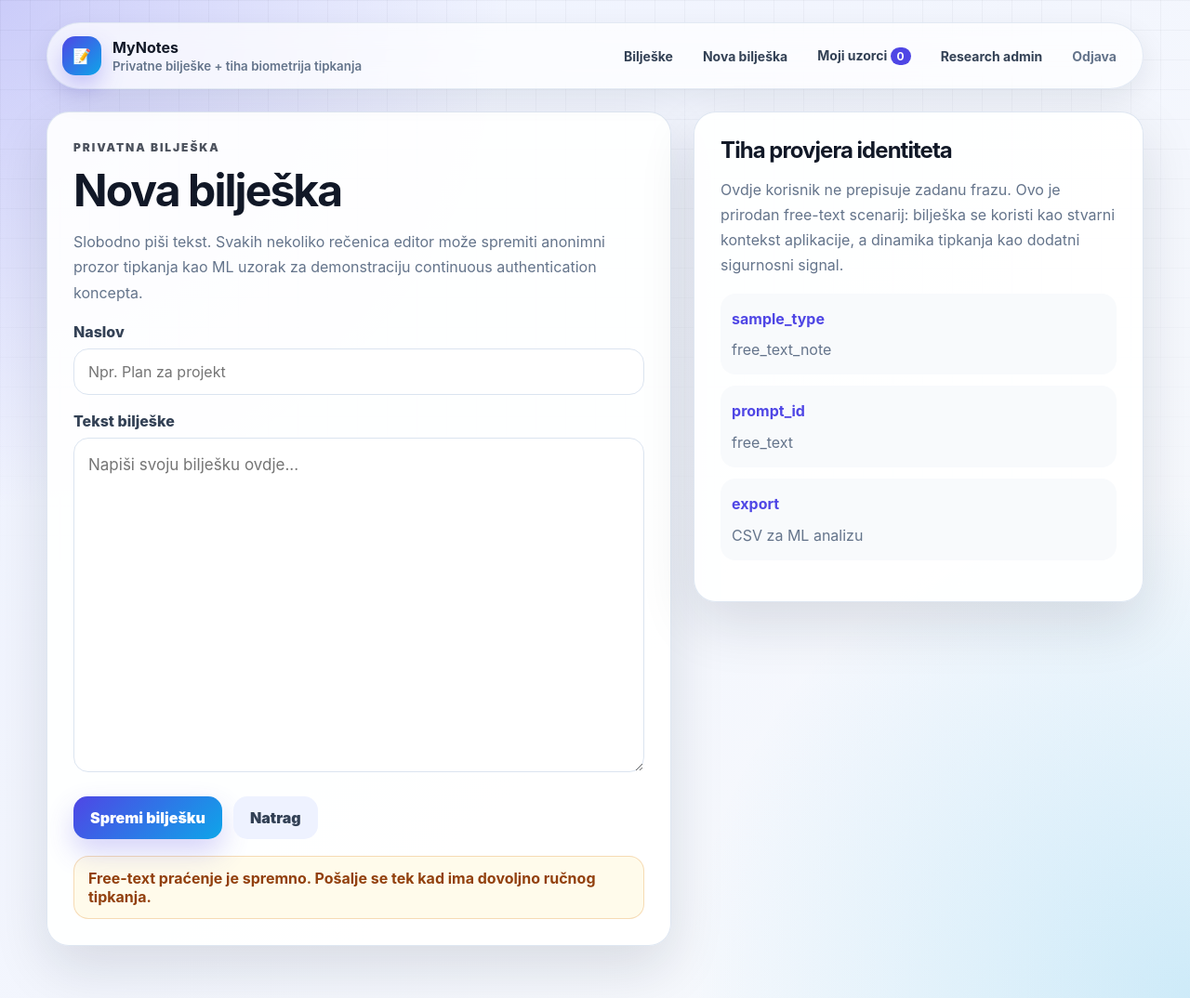
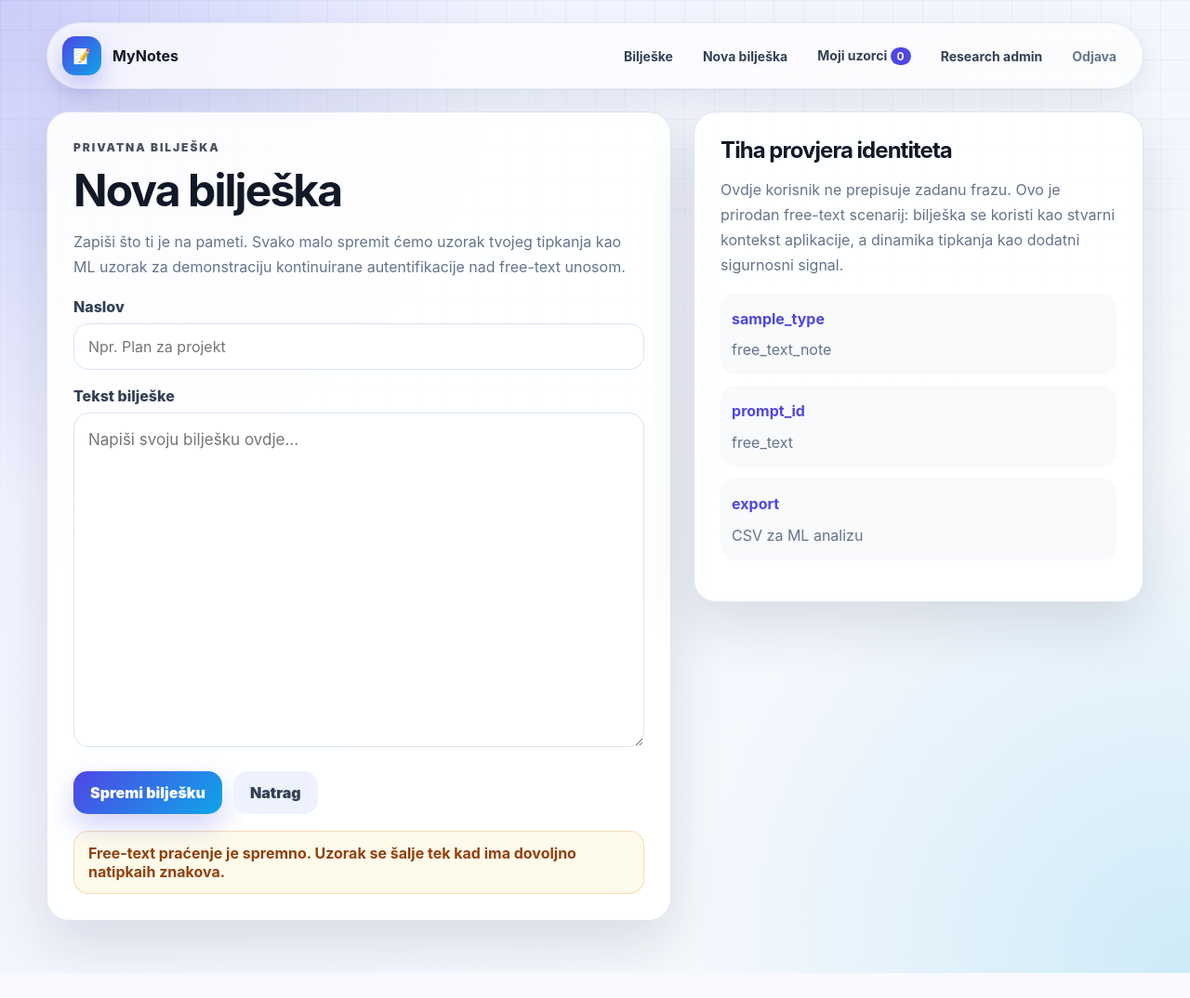
Before and after one commit to fnovak22/SI-projekt-biometrija-dinamika-tipkanja, a Flask app: page /notes/new in a window 1280 px wide. Shown: the whole page at 93% size. After the commit the page ends 1047 px from the top, so only its background shows below. Run offline with Flask 3, Linux system fonts and the light colour scheme; the visitor is signed in with stand-in values (Sample User, id 1).

Commit message:
Manje promjene tekstova sučelja

```diff
--- a/software/templates/base.html
+++ b/software/templates/base.html
@@ -13,7 +13,6 @@
                 <span class="brand-icon">📝</span>
                 <span>
                     <strong>{{ app_name }}</strong>
-                    <small>Privatne bilješke + tiha biometrija tipkanja</small>
                 </span>
             </a>
 
--- a/software/templates/index.html
+++ b/software/templates/index.html
@@ -6,7 +6,7 @@
         <div>
             <p class="eyebrow">Dobrodošao/la, {{ username }}</p>
             <h1>Moje privatne bilješke</h1>
-            <p class="lead">Piši bilješke kao u stvarnoj aplikaciji. Dok pišeš, MyNotes u pozadini može spremati free-text uzorke dinamike tipkanja za istraživanje.</p>
+            <p class="lead">MyNotes je aplikacija za vođene bilješki. Dok pišeš, u pozadini se spremaju free-text uzorci dinamike tvog tipkanja za provjeru identiteta.</p>
         </div>
         <div class="actions hero-actions">
             <a class="button" href="{{ url_for('note_new') }}">Nova bilješka</a>
--- a/software/templates/note_edit.html
+++ b/software/templates/note_edit.html
@@ -5,7 +5,7 @@
     <form class="card note-editor" method="POST" action="{{ url_for('note_edit', note_id=note.id) if note else url_for('note_new') }}">
         <p class="eyebrow">Privatna bilješka</p>
         <h1>{% if note %}Uredi bilješku{% else %}Nova bilješka{% endif %}</h1>
-        <p class="muted">Slobodno piši tekst. Svakih nekoliko rečenica editor može spremiti anonimni prozor tipkanja kao ML uzorak za demonstraciju continuous authentication koncepta.</p>
+        <p class="muted">Zapiši što ti je na pameti. Svako malo spremit ćemo uzorak tvojeg tipkanja kao ML uzorak za demonstraciju kontinuirane autentifikacije nad free-text unosom.</p>
 
         <label for="title">Naslov</label>
         <input id="title" name="title" type="text" value="{{ note.title if note else '' }}" placeholder="Npr. Plan za projekt" autocomplete="off">
@@ -17,7 +17,7 @@
             <button class="button" type="submit">Spremi bilješku</button>
             <a class="button secondary" href="{{ url_for('index') }}">Natrag</a>
         </div>
-        <div id="typingStatus" class="status info">Free-text praćenje je spremno. Pošalje se tek kad ima dovoljno ručnog tipkanja.</div>
+        <div id="typingStatus" class="status info">Free-text praćenje je spremno. Uzorak se šalje tek kad ima dovoljno natipkaih znakova.</div>
     </form>
 
     <aside class="card side-card">
--- a/software/templates/samples.html
+++ b/software/templates/samples.html
@@ -6,7 +6,7 @@
         <div>
             <p class="eyebrow">Provjera podataka</p>
             <h1>Spremljeni uzorci</h1>
-            <p class="muted">Ovdje vidiš zadnjih 50 svojih uzoraka. Research admin može izvesti CSV svih korisnika.</p>
+            <p class="muted">Ovdje vidiš zadnjih 50 svojih uzoraka. Administratorski račun može izvesti CSV svih korisnika.</p>
         </div>
         <a class="button" href="{{ url_for('export_typing_samples_csv') }}">Preuzmi CSV</a>
     </div>
```
